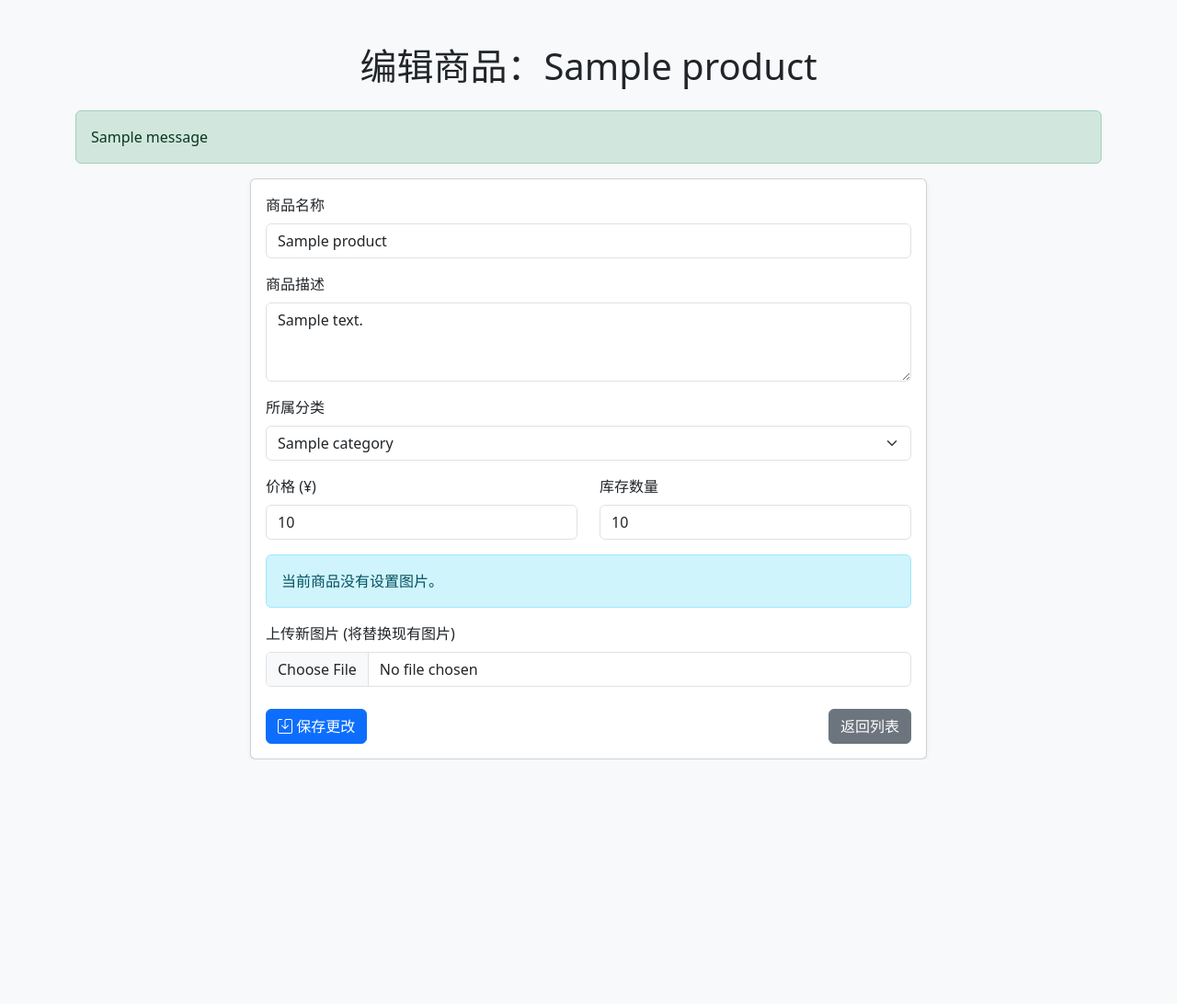
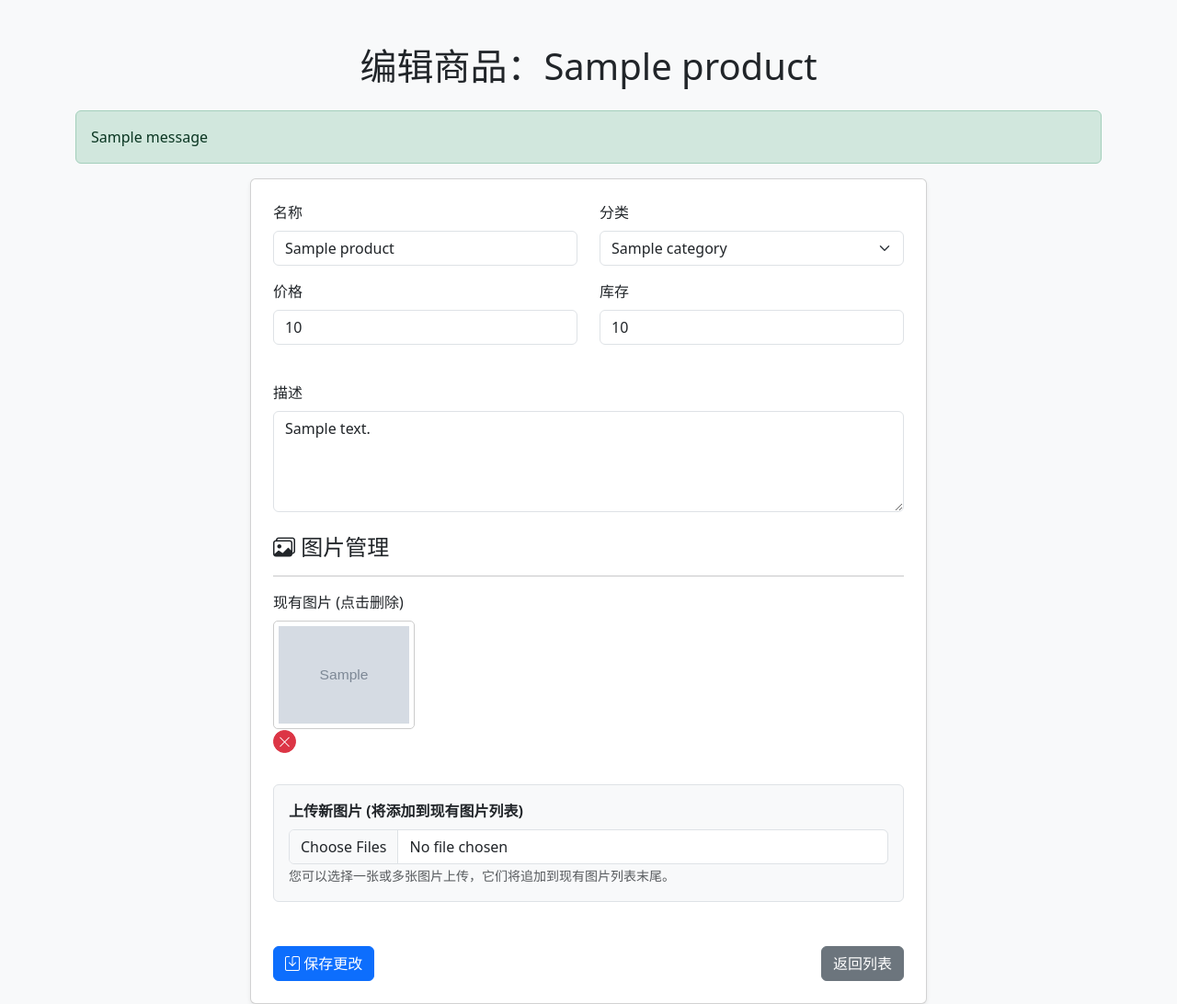
Before and after one commit to HealthyWithVictor/flask-e-commerce, a Flask app: template templates/admin/edit_product.html in a window 1280 px wide. Shown: the part 56-1148 px from the top of the page at 92% size. Before the commit the page ends 882 px from the top, so only its background shows below. Run offline with Flask 3, Linux system fonts and the light colour scheme; the template is opened without the code that fills it: most values are stand-ins (such as "Sample title", 1, 10 or a date in 2020); grey boxes marked "Sample" are stand-in pictures; one stand-in notice (Sample message) is shown; some libraries are stand-ins or nearby versions.

Commit message:
feat(admin): Refactor admin UI to support multi-image upload and management, including edit and index views.

```diff
--- a/templates/admin/add_product.html
+++ b/templates/admin/add_product.html
@@ -37,8 +37,8 @@
                     <input type="number" class="form-control" id="stock" name="stock" required>
                 </div>
                 <div class="mb-3">
-                    <label for="image" class="form-label">商品图片</label>
-                    <input type="file" class="form-control" id="image" name="image" accept="image/*">
+                    <label for="images" class="form-label">商品图片 (可选择多张)</label>
+                    <input type="file" class="form-control" id="images" name="images" accept="image/*" multiple>
                 </div>
                 <div class="d-grid gap-2">
                     <button type="submit" class="btn btn-primary">添加</button>
@@ -47,5 +47,6 @@
             </form>
         </div>
     </div>
+    <script src="{{ url_for('static', filename='js/bootstrap.bundle.min.js') }}"></script>
 </body>
 </html>
--- a/templates/admin/edit_product.html
+++ b/templates/admin/edit_product.html
@@ -5,6 +5,19 @@
     <title>编辑商品 - 管理面板</title>
     <link href="{{ url_for('static', filename='css/bootstrap.min.css') }}" rel="stylesheet">
     <link href="{{ url_for('static', filename='css/bootstrap-icons.css') }}" rel="stylesheet">
+    <style>
+        .image-preview {
+            max-height: 150px;
+            object-fit: contain;
+            border: 1px solid #ccc;
+            padding: 5px;
+            border-radius: 5px;
+        }
+        .image-container {
+            position: relative;
+            margin-bottom: 10px;
+        }
+    </style>
 </head>
 <body class="bg-light">
     <nav class="navbar navbar-expand-lg navbar-dark bg-dark">
@@ -36,69 +49,74 @@
         {% endwith %}
 
         <div class="row justify-content-center">
-            <div class="col-md-8">
-                <div class="card shadow-sm">
-                    <div class="card-body">
-                        <form method="POST" enctype="multipart/form-data" action="{{ url_for('admin_edit_product', product_id=product.id) }}">
+            <div class="col-lg-8">
+                <div class="card p-4 shadow-sm">
+                    <form method="POST" enctype="multipart/form-data">
 
-                            <div class="mb-3">
-                                <label for="name" class="form-label">商品名称</label>
+                        <div class="row mb-4">
+                            <div class="col-md-6 mb-3">
+                                <label for="name" class="form-label">名称</label>
                                 <input type="text" class="form-control" id="name" name="name" value="{{ product.name }}" required>
                             </div>
-
-                            <div class="mb-3">
-                                <label for="description" class="form-label">商品描述</label>
-                                <textarea class="form-control" id="description" name="description" rows="3">{{ product.description }}</textarea>
-                            </div>
-
-                            <div class="mb-3">
-                                <label for="category_id" class="form-label">所属分类</label>
+                            <div class="col-md-6 mb-3">
+                                <label for="category_id" class="form-label">分类</label>
                                 <select class="form-select" id="category_id" name="category_id">
-
-                                    <option value="" {% if product.category_id is none %}selected{% endif %}>-- 未分类 --</option>
-
+                                    <option value="">-- 选择分类 --</option>
                                     {% for category in categories %}
-                                    <option value="{{ category.id }}"
-                                            {% if product.category_id is not none and category.id | string == product.category_id | string %}selected{% endif %}>
-                                        {{ category.name }}
-                                    </option>
+                                    <option value="{{ category.id }}" {% if category.id == product.category_id %}selected{% endif %}>{{ category.name }}</option>
                                     {% endfor %}
                                 </select>
                             </div>
-
-                            <div class="row">
                             <div class="col-md-6 mb-3">
-                                    <label for="price" class="form-label">价格 (¥)</label>
-                                    <input type="number" step="0.01" class="form-control" id="price" name="price" value="{{ product.price | round(2) }}" required>
+                                <label for="price" class="form-label">价格</label>
+                                <input type="number" step="0.01" class="form-control" id="price" name="price" value="{{ product.price }}" required>
                             </div>
                             <div class="col-md-6 mb-3">
-                                    <label for="stock" class="form-label">库存数量</label>
+                                <label for="stock" class="form-label">库存</label>
                                 <input type="number" class="form-control" id="stock" name="stock" value="{{ product.stock }}" required>
                             </div>
                         </div>
 
-                            {% if product.image_url %}
-                            <div class="mb-3 p-3 border rounded bg-light">
-                                <label class="form-label d-block fw-bold">当前图片</label>
+                        <div class="mb-4">
+                            <label for="description" class="form-label">描述</label>
+                            <textarea class="form-control" id="description" name="description" rows="4">{{ product.description }}</textarea>
+                        </div>
 
-                                <img src="{{ url_for('static', filename=product.image_url) }}" alt="{{ product.name }}" style="max-width: 200px; height: auto; object-fit: cover;">
+                        <h4 class="mt-4 mb-3"><i class="bi bi-images"></i> 图片管理</h4>
+                        <hr>
 
-                                <div class="form-check mt-3">
-                                    <input class="form-check-input" type="checkbox" name="delete_image" id="delete_image" value="1">
-                                    <label class="form-check-label text-danger" for="delete_image">
-                                        <i class="bi bi-trash"></i> 勾选以删除现有图片 (删除后可上传新图片)
-                                    </label>
+                        <div class="row mb-4">
+                            <div class="col-12">
+                                <label class="form-label">现有图片 (点击删除)</label>
+                                <div class="row">
+                                    {% if images %}
+                                        {% for image in images %}
+                                        <div class="col-4 col-md-3 image-container">
+                                            <img src="{{ url_for('static', filename=image.image_url) }}" class="img-fluid image-preview" alt="商品图片">
+                                            <form method="POST" action="{{ url_for('admin_delete_image', image_id=image.id) }}"
+                                                  onsubmit="return confirm('确定要删除这张图片吗？');" style="position: absolute; top: 0; right: 0;">
+                                                <button type="submit" class="btn btn-sm btn-danger rounded-circle p-0" style="width: 25px; height: 25px;">
+                                                    <i class="bi bi-x-lg"></i>
+                                                </button>
+                                            </form>
+                                        </div>
+                                        {% endfor %}
+                                    {% else %}
+                                        <div class="col-12">
+                                            <div class="alert alert-info" role="alert">当前商品没有设置任何图片。</div>
+                                        </div>
+                                    {% endif %}
                                 </div>
                             </div>
-                            {% else %}
-                            <div class="alert alert-info" role="alert">当前商品没有设置图片。</div>
-                            {% endif %}
+                        </div>
 
-                            <div class="mb-4">
-                                <label for="image" class="form-label">上传新图片 (将替换现有图片)</label>
-                                <input class="form-control" type="file" id="image" name="image" accept="image/*">
+                        <div class="mb-4 border p-3 rounded bg-light">
+                            <label for="images" class="form-label fw-bold">上传新图片 (将添加到现有图片列表)</label>
+                            <input class="form-control" type="file" id="images" name="images" accept="image/*" multiple>
+                            <small class="form-text text-muted mt-2">您可以选择一张或多张图片上传，它们将追加到现有图片列表末尾。</small>
                         </div>
-                            <div class="d-flex justify-content-between">
+
+                        <div class="d-flex justify-content-between mt-4">
                             <button type="submit" class="btn btn-primary"><i class="bi bi-save"></i> 保存更改</button>
                             <a href="{{ url_for('admin_index') }}" class="btn btn-secondary">返回列表</a>
                         </div>
@@ -107,7 +125,6 @@
             </div>
         </div>
     </div>
-    </div>
 
     <script src="{{ url_for('static', filename='js/bootstrap.bundle.min.js') }}"></script>
 </body>
```
Also changed, not shown: templates/admin/index.html (+54 -37 lines). Lines whose indentation alone changed are shown as unchanged.
